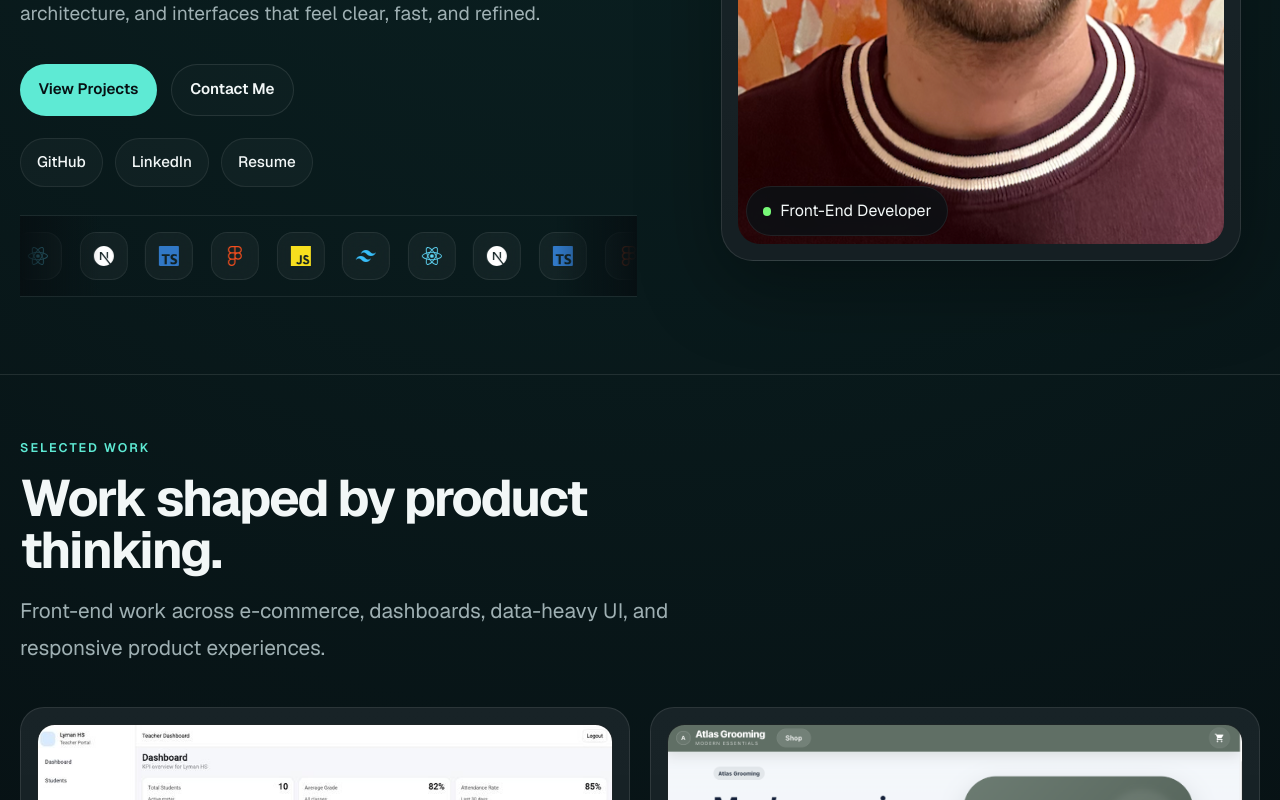
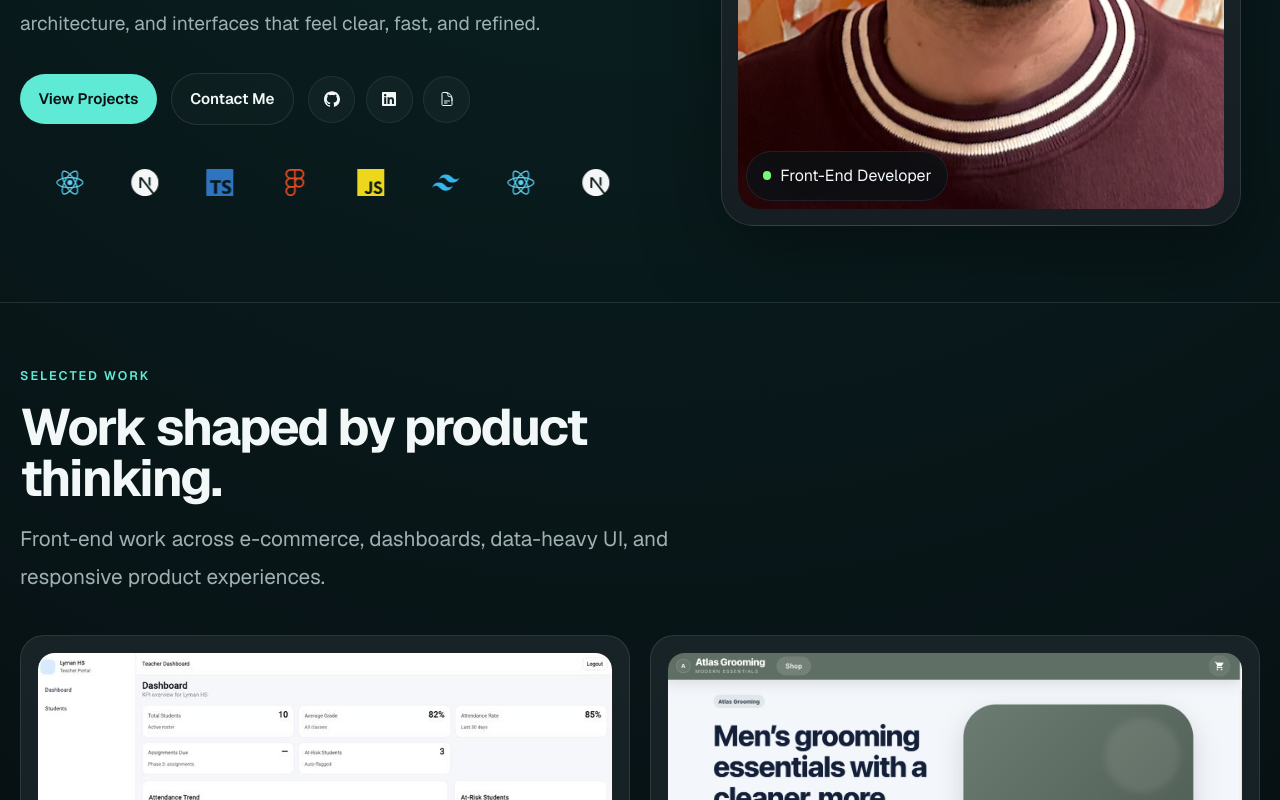
Before and after one commit to Alan23bh/portfolio, a Next.js app: page / in a window 1280 px wide. Shown: the part 560-1360 px from the top of the page. Built offline with nearby package versions, Linux system fonts and the light colour scheme.

Commit message:
refactor:rebuilt layout constraints for better responsiveness

```diff
--- a/app/globals.css
+++ b/app/globals.css
@@ -314,21 +314,6 @@ body {
   font-size: clamp(1rem, 3.7vw, 1.2rem);
   line-height: 1.8;
 }
-.hero-socials {
-  display: flex;
-  flex-wrap: wrap;
-  gap: 0.75rem;
-  margin-top: 1.4rem;
-  max-width: 100%;
-}
-
-.hero-actions {
-  display: flex;
-  flex-wrap: wrap;
-  gap: 0.875rem;
-  margin-top: 2rem;
-  max-width: 100%;
-}
 
 .hero-meta {
   display: flex;
@@ -336,40 +321,58 @@ body {
   gap: 0.625rem;
   margin-top: 1.75rem;
 }
-.hero-social-link {
+
+.hero-cta-group {
+  display: flex;
+  flex-wrap: wrap;
+  align-items: center;
+  gap: 0.875rem;
+  margin-top: 2rem;
+  max-width: 100%;
+}
+
+.hero-icon-actions {
+  display: flex;
+  align-items: center;
+  gap: 0.65rem;
+}
+
+.hero-icon-button {
   display: inline-flex;
   align-items: center;
-  min-height: 42px;
-  padding: 0.75rem 1rem;
+  justify-content: center;
+  width: 2.95rem;
+  height: 2.95rem;
   border-radius: 999px;
   border: 1px solid rgba(255, 255, 255, 0.08);
   background: rgba(255, 255, 255, 0.03);
   color: var(--text);
-  font-size: 0.95rem;
-  font-weight: 500;
+  font-size: 1rem;
   transition:
     border-color 180ms ease,
     transform 180ms ease,
-    background-color 180ms ease;
+    background-color 180ms ease,
+    color 180ms ease;
 }
 
-.hero-social-link:hover {
+.hero-icon-button:hover {
   transform: translateY(-1px);
   border-color: var(--border-strong);
   background: rgba(255, 255, 255, 0.06);
+  color: var(--accent);
 }
+
 /* REVOLVING TECH ICONS */
+/* ---------------------- */
 .hero-tech-marquee {
   position: relative;
   overflow: hidden;
   width: 100%;
-  margin-top: 1.75rem;
-  max-width: min(44rem, 100%);
-
-  padding-block: 1rem;
-
-  border-top: 1px solid rgba(255, 255, 255, 0.08);
-  border-bottom: 1px solid rgba(255, 255, 255, 0.08);
+  margin-top: 1.45rem;
+  max-width: min(46rem, 100%);
+  padding-block: 0.35rem;
+  background: transparent;
+  box-shadow: none;
 }
 
 .hero-tech-marquee::before,
@@ -378,69 +381,54 @@ body {
   position: absolute;
   top: 0;
   z-index: 3;
-
-  width: 5rem;
+  width: 4.5rem;
   height: 100%;
-
   pointer-events: none;
 }
 
 .hero-tech-marquee::before {
   left: 0;
-  background: linear-gradient(to right, var(--bg), transparent);
 }
 
 .hero-tech-marquee::after {
   right: 0;
-  background: linear-gradient(to left, var(--bg), transparent);
 }
 
 .hero-tech-track {
+  background: transparent;
   display: flex;
   align-items: center;
-  gap: 1.1rem;
-
+  gap: 1.2rem;
   width: max-content;
-
-  animation: hero-marquee 18s linear infinite;
+  animation: hero-marquee 22s linear infinite;
 }
 
 .hero-tech-item {
   display: flex;
   align-items: center;
   justify-content: center;
-
-  width: 3rem;
-  height: 3rem;
-
-  border-radius: 1rem;
-
-  background: rgba(255, 255, 255, 0.045);
-
-  border: 1px solid rgba(255, 255, 255, 0.08);
-
-  backdrop-filter: blur(10px);
-
+  width: 3.5rem;
+  height: 3.5rem;
+  border-radius: 999px;
+  background: transparent;
+  border: none;
+  backdrop-filter: none;
   transition:
     transform 180ms ease,
-    background-color 180ms ease,
-    border-color 180ms ease;
+    opacity 180ms ease;
 }
 
 .hero-tech-item:hover {
   transform: translateY(-2px);
-
-  background: rgba(255, 255, 255, 0.08);
-
-  border-color: rgba(255, 255, 255, 0.14);
+  opacity: 1;
 }
 
 .hero-tech-icon {
-  width: 1.25rem;
-  height: 1.25rem;
+  width: 1.7rem;
+  height: 1.7rem;
   flex-shrink: 0;
+  opacity: 0.96;
 }
-
 @keyframes hero-marquee {
   from {
     transform: translateX(0);
@@ -506,6 +494,16 @@ body {
   background: rgb(119, 248, 119);
 }
 /* HERO RESPONSIVENESS */
+@media (max-width: 640px) {
+  .hero-cta-group {
+    align-items: stretch;
+  }
+
+  .hero-icon-actions {
+    width: 100%;
+    margin-top: 0.1rem;
+  }
+}
 @media (max-width: 767px) {
   .hero-grid {
     padding-top: 7.5rem;
@@ -727,42 +725,47 @@ body {
   display: grid;
   gap: 1.5rem;
   grid-template-columns: 1fr;
-  max-width: 1080px;
+  max-width: 960px;
 }
 
 .testimonial-card {
   position: relative;
-  padding: 2rem 2rem 1.75rem;
-  border: 1px solid rgba(255, 255, 255, 0.08);
-  border-radius: 1.65rem;
+  padding: 2rem 2rem 1.6rem;
+  border: 1px solid rgba(255, 255, 255, 0.07);
+  border-radius: 1.5rem;
   background:
     radial-gradient(
       circle at top right,
-      rgba(94, 234, 212, 0.06),
-      transparent 28%
+      rgba(94, 234, 212, 0.05),
+      transparent 26%
     ),
     linear-gradient(
       180deg,
-      rgba(255, 255, 255, 0.035),
-      rgba(255, 255, 255, 0.015)
+      rgba(255, 255, 255, 0.032),
+      rgba(255, 255, 255, 0.012)
     ),
-    var(--panel);
-  box-shadow: 0 16px 40px rgba(0, 0, 0, 0.18);
+    rgba(15, 25, 29, 0.72);
+  box-shadow:
+    0 10px 30px rgba(0, 0, 0, 0.16),
+    inset 0 1px 0 rgba(255, 255, 255, 0.03);
   overflow: hidden;
   transition:
     border-color 180ms ease,
     transform 180ms ease,
-    box-shadow 180ms ease;
+    box-shadow 180ms ease,
+    background-color 180ms ease;
 }
 
 .testimonial-card:hover {
-  transform: translateY(-3px);
-  border-color: rgba(94, 234, 212, 0.2);
-  box-shadow: 0 22px 54px rgba(0, 0, 0, 0.22);
+  transform: translateY(-4px);
+  border-color: rgba(94, 234, 212, 0.16);
+  box-shadow:
+    0 18px 44px rgba(0, 0, 0, 0.22),
+    inset 0 1px 0 rgba(255, 255, 255, 0.04);
 }
 
 .testimonial-card::before {
-  content: "“";
+  content: "";
   position: absolute;
   top: 1.1rem;
   left: 1.5rem;
@@ -806,12 +809,17 @@ body {
 }
 
 @media (min-width: 900px) {
+  .testimonial-grid {
+    grid-template-columns: repeat(2, 1fr);
+    align-items: stretch;
+  }
+
   .testimonial-card {
     padding: 2.25rem 2.25rem 1.9rem;
   }
 
   .testimonial-quote {
-    max-width: 36ch;
+    max-width: 28ch;
   }
 }
 
@@ -820,34 +828,38 @@ body {
 ======================================== */
 
 .contact-shell {
-  padding: clamp(1.4rem, 3vw, 2.2rem);
+  padding: clamp(1.5rem, 3vw, 2.4rem);
 }
 
-.contact-top {
-  display: grid;
-  gap: 1.5rem;
-  align-items: start;
-  margin-bottom: 2rem;
+.contact-layout {
+  display: flex;
+  flex-direction: column;
+  gap: 2rem;
 }
 
 .contact-copy {
-  max-width: 42rem;
-  margin-bottom: 0;
+  max-width: 38rem;
+}
+
+.contact-side {
+  display: flex;
+  flex-direction: column;
+  align-items: flex-start;
+  gap: 1rem;
 }
 
 .contact-photo-wrap {
   display: flex;
-  justify-content: flex-start;
 }
 
 .contact-photo-ring {
   display: inline-flex;
-  padding: 0.35rem;
+  padding: 0.38rem;
   border-radius: 999px;
-  border: 1px solid rgba(94, 234, 212, 0.22);
+  border: 1px solid rgba(94, 234, 212, 0.2);
   background: linear-gradient(
     180deg,
-    rgba(255, 255, 255, 0.05),
+    rgba(255, 255, 255, 0.06),
     rgba(255, 255, 255, 0.02)
   );
   box-shadow: var(--shadow-lg);
@@ -855,8 +867,8 @@ body {
 
 .contact-photo {
   display: block;
-  width: 120px;
-  height: 120px;
+  width: 136px;
+  height: 136px;
   object-fit: cover;
   object-position: center top;
   border-radius: 999px;
@@ -864,20 +876,19 @@ body {
 
 .contact-grid {
   display: flex;
-  align-items: center;
-  flex-wrap: wrap;
-  gap: 0.75rem;
+  flex-wrap: nowrap;
+  flex-direction: row;
+  gap: 0.55rem;
 }
 
 .contact-card {
   display: inline-flex;
   align-items: center;
-  gap: 0.65rem;
 
-  width: fit-content;
-  min-height: 46px;
-  padding: 0.42rem 0.55rem 0.42rem 0.48rem;
-
+  gap: 0.45rem;
+  width: auto;
+  min-height: 40px;
+  padding: 0.42rem 0.6rem 0.42rem 0.5rem;
   border-radius: 999px;
   border: 1px solid rgba(255, 255, 255, 0.1);
   background:
@@ -887,10 +898,8 @@ body {
       rgba(255, 255, 255, 0.02)
     ),
     rgba(255, 255, 255, 0.025);
-
   color: var(--text);
   box-shadow: inset 0 1px 0 rgba(255, 255, 255, 0.06);
-
   transition:
     border-color 180ms ease,
     background-color 180ms ease,
@@ -899,15 +908,14 @@ body {
 
 .contact-card:hover {
   transform: translateY(-2px);
-  border-color: rgba(94, 234, 212, 0.24);
-  background: rgba(255, 255, 255, 0.04);
-}
-
-.contact-card-top {
-  display: flex;
-  align-items: center;
-  justify-content: space-between;
-  margin-bottom: 0.1rem;
+  border-color: rgba(94, 234, 212, 0.22);
+  background:
+    linear-gradient(
+      180deg,
+      rgba(255, 255, 255, 0.075),
+      rgba(255, 255, 255, 0.03)
+    ),
+    rgba(255, 255, 255, 0.03);
 }
 
 .contact-icon-wrap {
@@ -916,6 +924,7 @@ body {
   justify-content: center;
   width: 2rem;
   height: 2rem;
+  flex-shrink: 0;
   border-radius: 999px;
   border: 1px solid rgba(94, 234, 212, 0.16);
   background: rgba(94, 234, 212, 0.08);
@@ -931,6 +940,7 @@ body {
 .contact-arrow {
   width: 0.85rem;
   height: 0.85rem;
+  flex-shrink: 0;
   color: var(--faint);
   transition:
     transform 180ms ease,
@@ -952,6 +962,36 @@ body {
 
 .contact-value {
   display: none;
+}
+
+@media (min-width: 900px) {
+  .contact-layout {
+    flex-direction: row;
+    align-items: center;
+    justify-content: space-between;
+    gap: 2rem;
+  }
+
+  .contact-copy {
+    flex: 1;
+    min-width: 0;
+  }
+
+  .contact-side {
+    flex-shrink: 0;
+    align-items: center;
+    justify-content: center;
+    width: auto;
+  }
+
+  .contact-photo {
+    width: 160px;
+    height: 160px;
+  }
+
+  .contact-grid {
+    width: 100%;
+  }
 }
 /* ========================================
    PROJECT PAGE
--- a/components/Hero.tsx
+++ b/components/Hero.tsx
@@ -1,5 +1,4 @@
 import Image from "next/image";
-import Link from "next/link";
 import {
   SiNextdotjs,
   SiReact,
@@ -7,33 +6,18 @@ import {
   SiTailwindcss,
   SiJavascript,
   SiFigma,
+  SiGithub,
 } from "react-icons/si";
+import { HiOutlineDocumentText } from "react-icons/hi2";
+import { FaLinkedin } from "react-icons/fa";
 
 const techIcons = [
-  {
-    icon: SiJavascript,
-    color: "#F7DF1E",
-  },
-  {
-    icon: SiTailwindcss,
-    color: "#38BDF8",
-  },
-  {
-    icon: SiReact,
-    color: "#61DAFB",
-  },
-  {
-    icon: SiNextdotjs,
-    color: "#ffffff",
-  },
-  {
-    icon: SiTypescript,
-    color: "#3178C6",
-  },
-  {
-    icon: SiFigma,
-    color: "#F24E1E",
-  },
+  { icon: SiJavascript, color: "#F7DF1E" },
+  { icon: SiTailwindcss, color: "#38BDF8" },
+  { icon: SiReact, color: "#61DAFB" },
+  { icon: SiNextdotjs, color: "#ffffff" },
+  { icon: SiTypescript, color: "#3178C6" },
+  { icon: SiFigma, color: "#F24E1E" },
 ];
 
 const repeatedTechIcons = [
@@ -62,7 +46,7 @@ export default function Hero() {
             architecture, and interfaces that feel clear, fast, and refined.
           </p>
 
-          <div className="hero-actions">
+          <div className="hero-cta-group">
             <a href="#projects" className="btn btn-primary">
               View Projects
             </a>
@@ -70,33 +54,41 @@ export default function Hero() {
             <a href="#contact" className="btn btn-secondary">
               Contact Me
             </a>
-          </div>
 
-          <div className="hero-socials" aria-label="Social links">
+            <div className="hero-icon-actions" aria-label="Social links">
               <a
                 href="https://github.com/Alan23bh"
                 target="_blank"
                 rel="noopener noreferrer"
-              className="hero-social-link"
+                className="hero-icon-button"
+                aria-label="GitHub"
+                title="GitHub"
               >
-              GitHub
+                <SiGithub />
               </a>
+
               <a
                 href="https://www.linkedin.com/in/alan-hernandez-aa8458326/"
                 target="_blank"
                 rel="noopener noreferrer"
-              className="hero-social-link"
+                className="hero-icon-button"
+                aria-label="LinkedIn"
+                title="LinkedIn"
               >
-              LinkedIn
+                <FaLinkedin />
               </a>
+
               <a
                 href="/Alan_Hernandez_Resume.pdf"
                 target="_blank"
                 rel="noopener noreferrer"
-              className="hero-social-link"
+                className="hero-icon-button"
+                aria-label="Resume"
+                title="Resume"
               >
-              Resume
+                <HiOutlineDocumentText />
               </a>
+            </div>
           </div>
 
           <div className="hero-tech-marquee" aria-label="Technologies">
```
Also changed, not shown: components/Contact.tsx (+6 -4 lines). Lines whose indentation alone changed are shown as unchanged.
